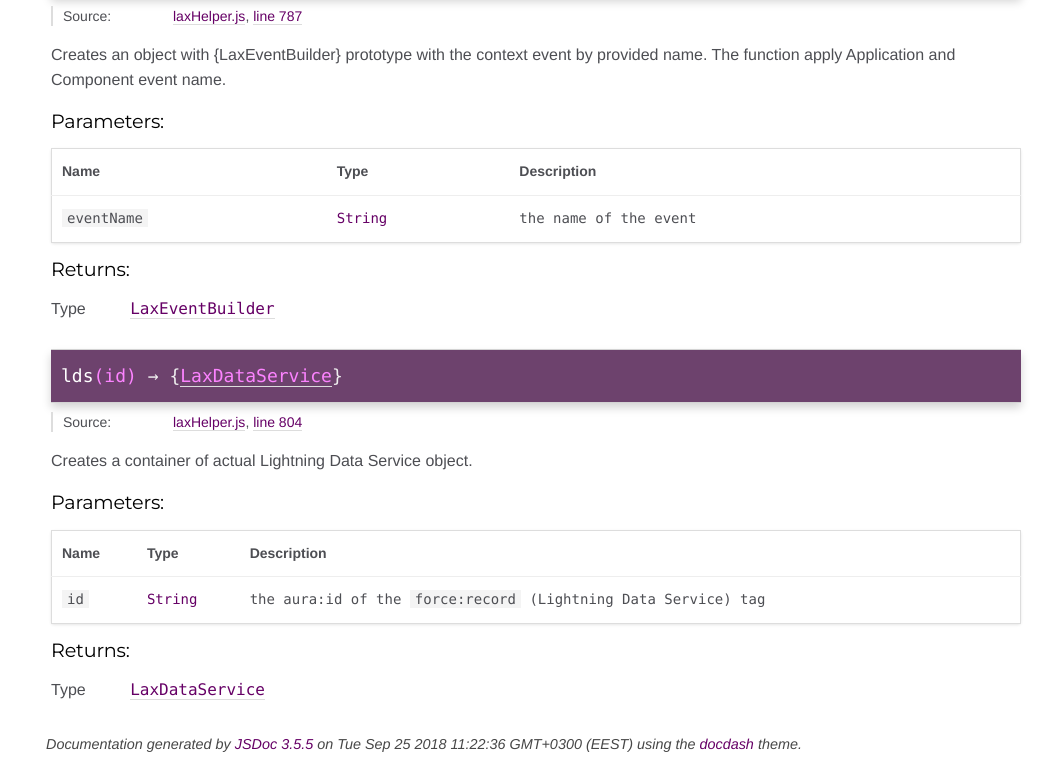
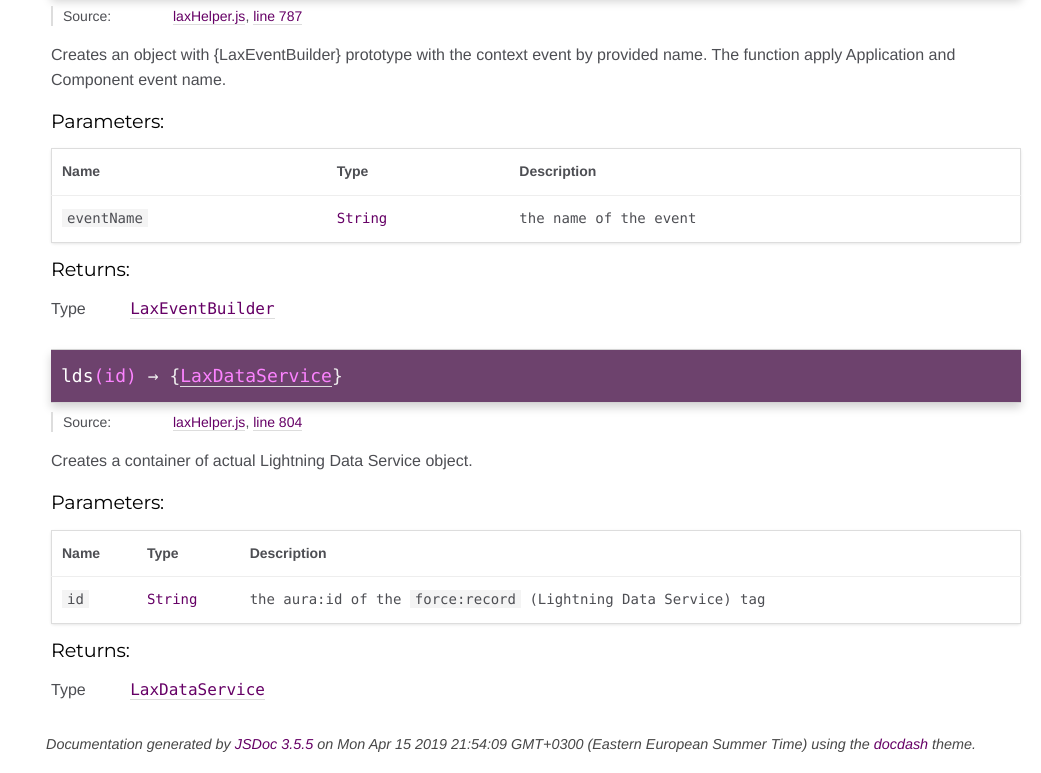
Before and after one commit to ruslan-kurchenko/sfdc-lax, a website: page docs/Lax.html in a window 1280 px wide. Shown: the part 3881-4654 px from the top of the page, without its empty margins (239-1280 px from the left). Drawn offline with Linux system fonts and the light colour scheme.

Commit message:
Update docs based on upgraded project structure

```diff
--- a/docs/Lax.html
+++ b/docs/Lax.html
@@ -1358,7 +1358,7 @@ event by provided name. The function apply Application and Component event name.
 <br class="clear">
 
 <footer>
-    Documentation generated by <a href="https://github.com/jsdoc3/jsdoc">JSDoc 3.5.5</a> on Tue Sep 25 2018 11:22:36 GMT+0300 (EEST) using the <a href="https://github.com/clenemt/docdash">docdash</a> theme.
+    Documentation generated by <a href="https://github.com/jsdoc3/jsdoc">JSDoc 3.5.5</a> on Mon Apr 15 2019 21:54:09 GMT+0300 (Eastern European Summer Time) using the <a href="https://github.com/clenemt/docdash">docdash</a> theme.
 </footer>
 
 <script>prettyPrint();</script>
```
Also changed, not shown: docs/LaxActionBuilder.html (+1 -1 lines), docs/LaxController.html (+1 -1 lines), docs/LaxDataService.html (+1 -1 lines), docs/LaxEventBuilder.html (+1 -1 lines), docs/LaxHelper.html (+1 -1 lines), docs/LaxPromise.html (+1 -1 lines), docs/global.html (+1 -1 lines), docs/index.html (+2 -2 lines), docs/laxController.js.html (+1 -1 lines), docs/laxHelper.js.html (+1 -1 lines).
